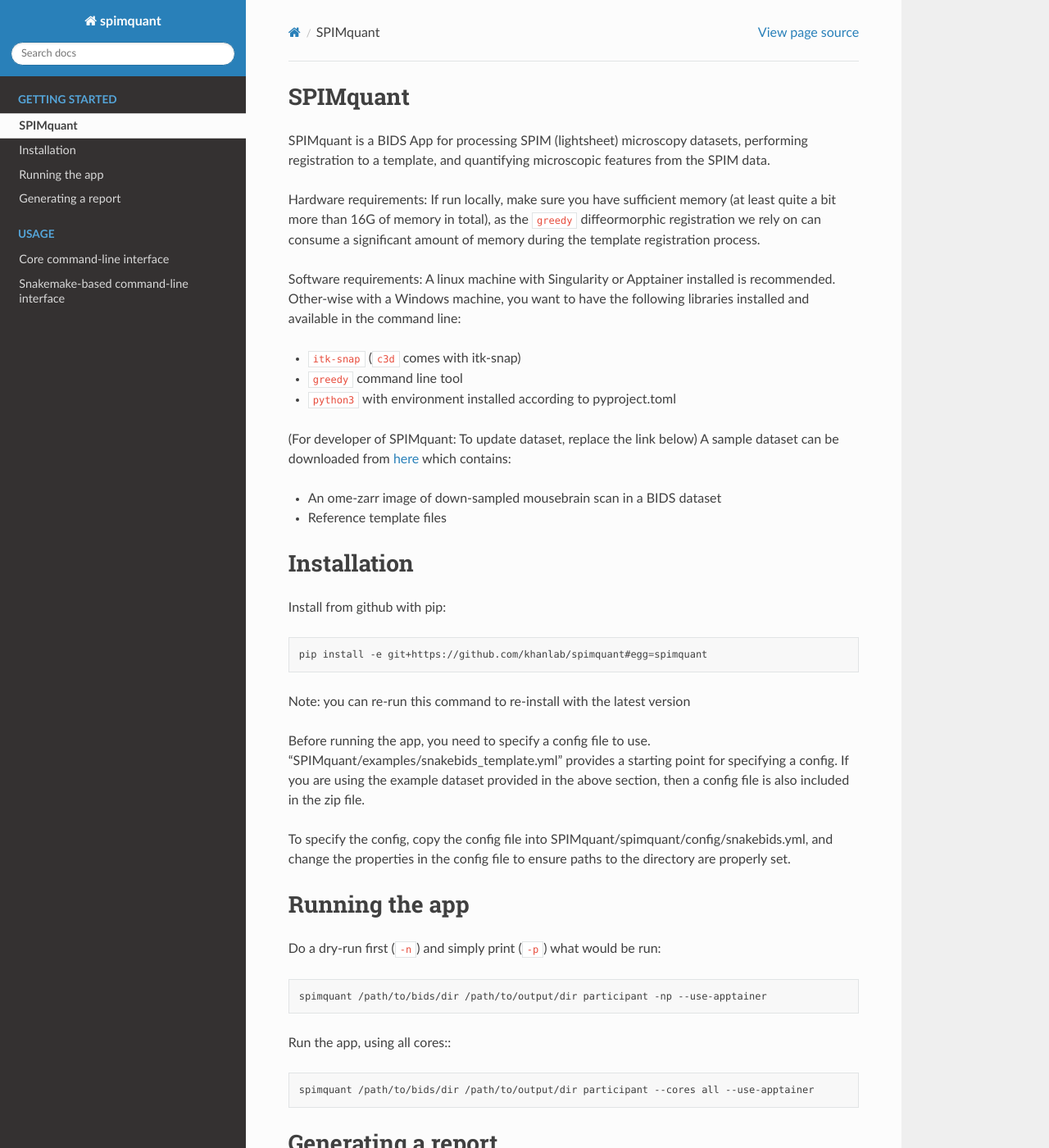
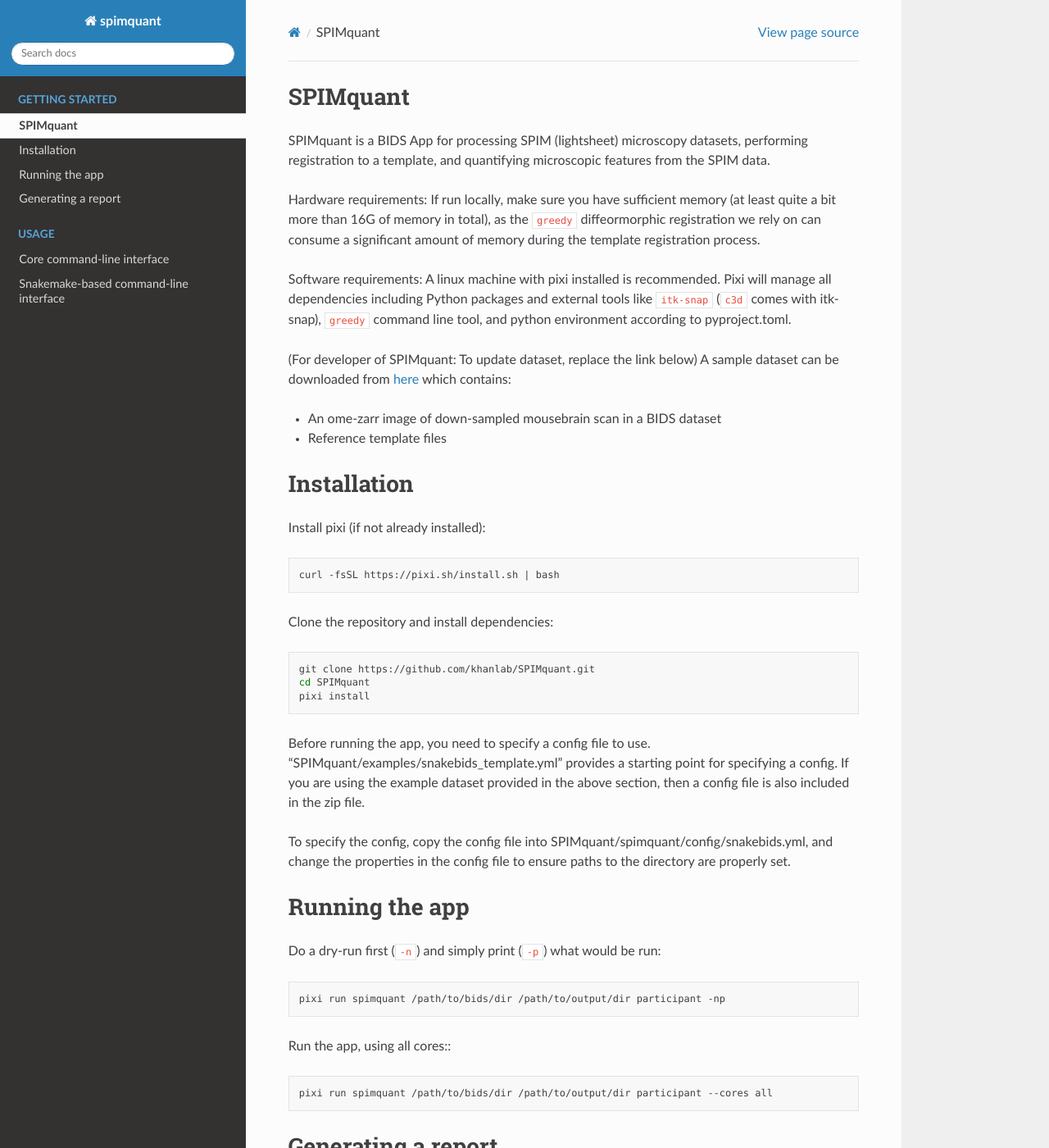
Before and after one commit to khanlab/SPIMquant, a Sphinx documentation site: the page built from docs/getting_started/installation.md, in a window 1280 px wide and 1400 px high. Shown: the whole window at 82% size. Built offline with Sphinx 7.4.7 and the Read the Docs theme 3.1.0, drawn with Linux system fonts in a browser that asks for light colours.

Commit message:
Update documentation to use pixi instead of pip and singularity
Co-authored-by: akhanf <11492701+akhanf@users.noreply.github.com>

````diff
--- a/docs/getting_started/installation.md
+++ b/docs/getting_started/installation.md
@@ -5,12 +5,10 @@ SPIMquant is a BIDS App for processing SPIM (lightsheet) microscopy datasets, pe
 Hardware requirements: If run locally, make sure you have sufficient memory
 (at least quite a bit more than 16G of memory in total), as the `greedy` diffeormorphic registration we rely on can consume a significant amount of memory during the template registration process.
 
-Software requirements: A linux machine with Singularity or Apptainer installed is
-recommended. Other-wise with a Windows machine, you want to have the following libraries
-installed and available in the command line:
-- `itk-snap` (`c3d` comes with itk-snap)
-- `greedy` command line tool
-- `python3` with environment installed according to pyproject.toml
+Software requirements: A linux machine with pixi installed is
+recommended. Pixi will manage all dependencies including Python packages and external tools
+like `itk-snap` (`c3d` comes with itk-snap), `greedy` command line tool, and python environment
+according to pyproject.toml.
 
 (For developer of SPIMquant: To update dataset, replace the link below)
 A sample dataset can be downloaded from [here](https://drive.google.com/file/d/1-eVG_1VREKCE8auI81jyW4onyUcpzXI7/view?usp=sharing)
@@ -20,13 +18,19 @@ which contains:
 
 ## Installation
 
-Install from github with pip:
+Install pixi (if not already installed):
 
 ```bash
-pip install -e git+https://github.com/khanlab/spimquant#egg=spimquant
+curl -fsSL https://pixi.sh/install.sh | bash
 ```
 
-Note: you can re-run this command to re-install with the latest version
+Clone the repository and install dependencies:
+
+```bash
+git clone https://github.com/khanlab/SPIMquant.git
+cd SPIMquant
+pixi install
+```
 
 Before running the app, you need to specify a config file to use. "SPIMquant/examples/snakebids_template.yml"
 provides a starting point for specifying a config. If you are using the example dataset provided in the
@@ -40,13 +44,13 @@ properties in the config file to ensure paths to the directory are properly set.
 Do a dry-run first (`-n`) and simply print (`-p`) what would be run:
 
 ```bash
-spimquant /path/to/bids/dir /path/to/output/dir participant -np --use-apptainer
+pixi run spimquant /path/to/bids/dir /path/to/output/dir participant -np
 ```
 
 Run the app, using all cores::
 
 ```bash
-spimquant /path/to/bids/dir /path/to/output/dir participant --cores all --use-apptainer
+pixi run spimquant /path/to/bids/dir /path/to/output/dir participant --cores all
 ```
 
 
@@ -60,5 +64,5 @@ run times for each job.
 To generate a report, run:
 
 ```bash
-spimquant /path/to/bids/dir /path/to/output/dir participant --report
+pixi run spimquant /path/to/bids/dir /path/to/output/dir participant --report
 ```
````
Also changed, not shown: README.md (+21 -8 lines).
